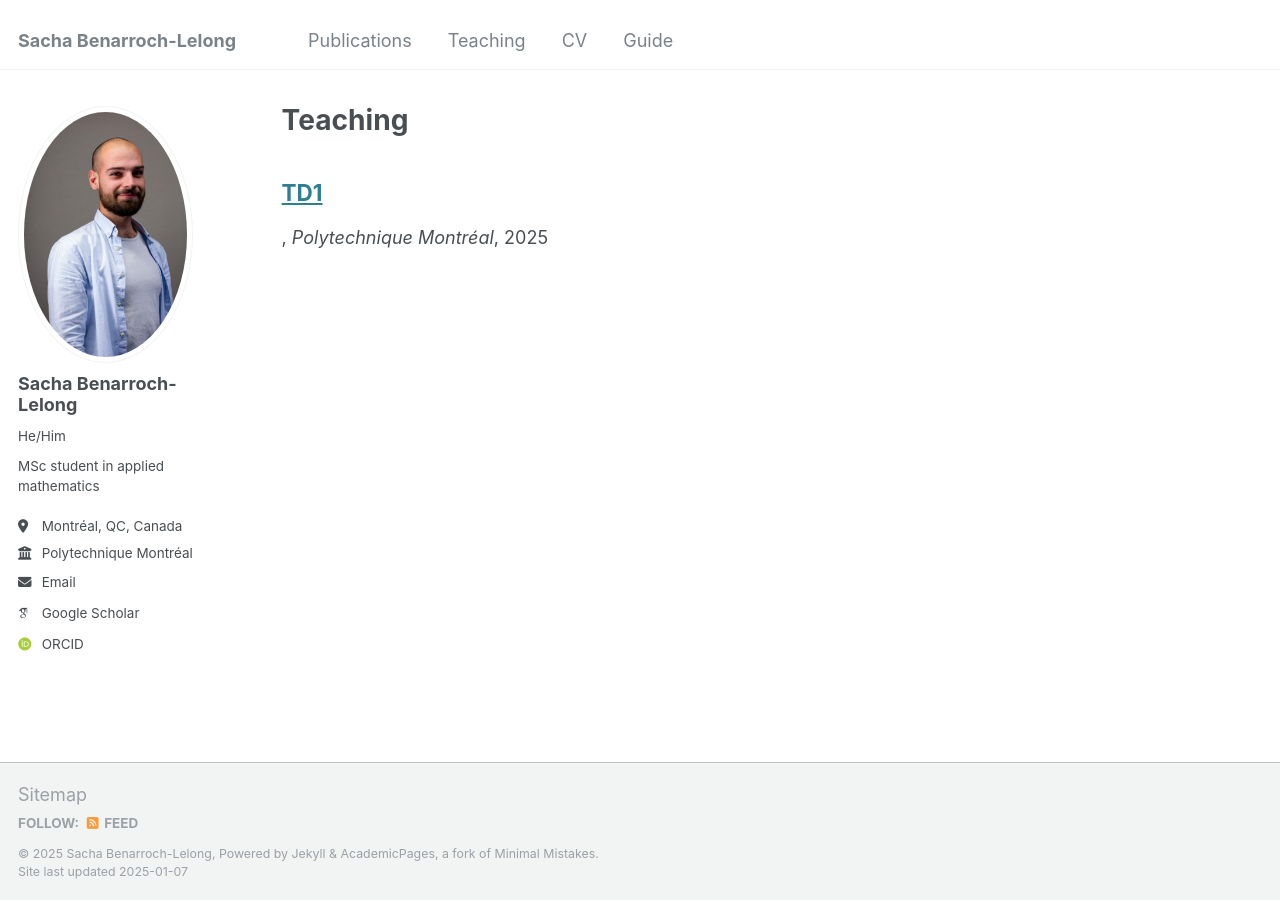
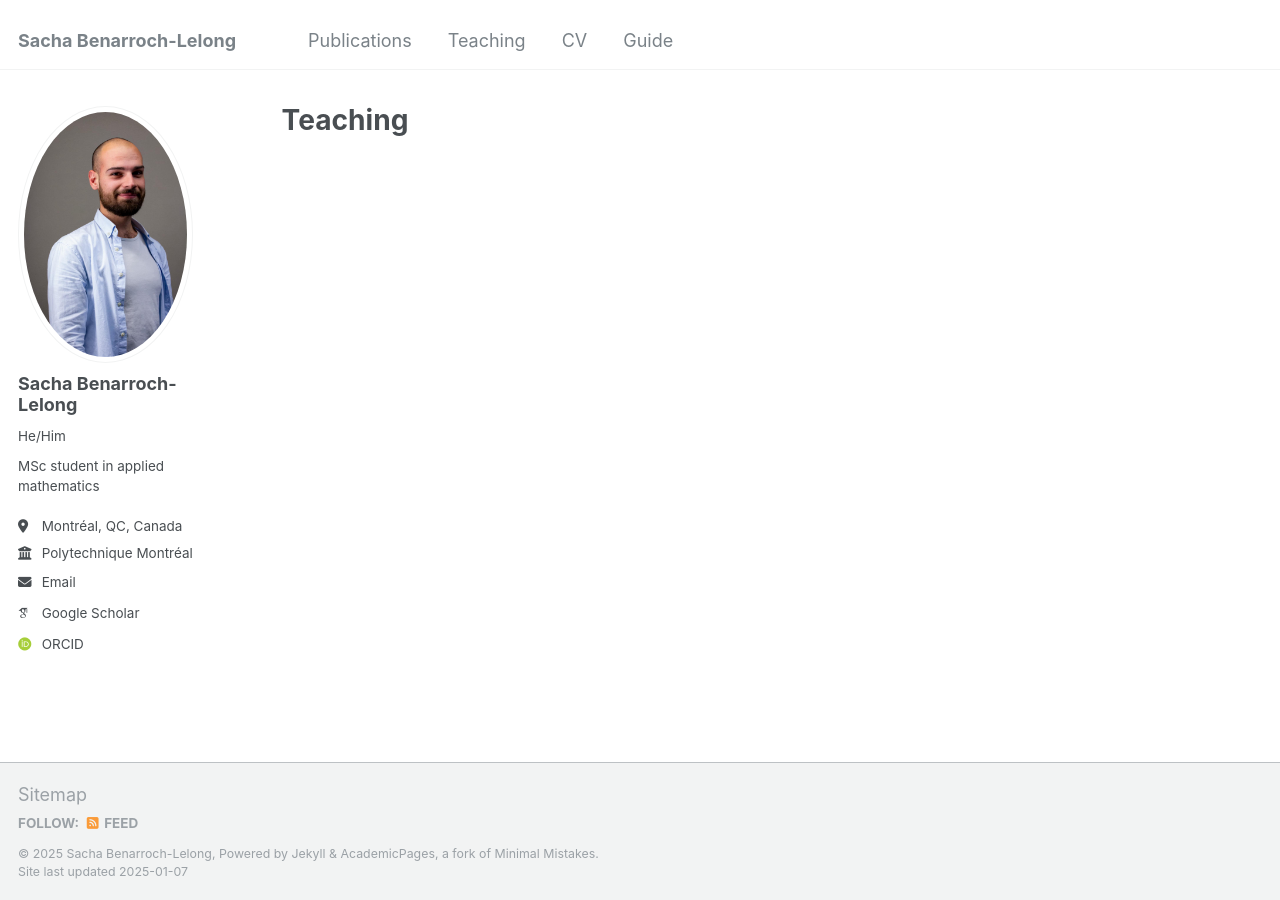
Before and after one commit to sblelong/sblelong.github.io, a Jekyll site: the page built from _pages/teaching.html, in a window 1280 px wide. Built offline with Jekyll 4.4.1, drawn with Linux system fonts in a browser that asks for light colours; some web fonts are replaced; part of the change alters nothing that is shown.

Commit message:
try revert negation

```diff
--- a/_pages/teaching.html
+++ b/_pages/teaching.html
@@ -8,7 +8,7 @@ author_profile: true
 {% include base_path %}
 
 {% for post in site.teaching reversed %}
-{% if !(post.title contains "TD") %}
+{% if not(post.title contains "TD") %}
 {% include archive-single.html %}
 {% endif %}
 {% endfor %}
```
